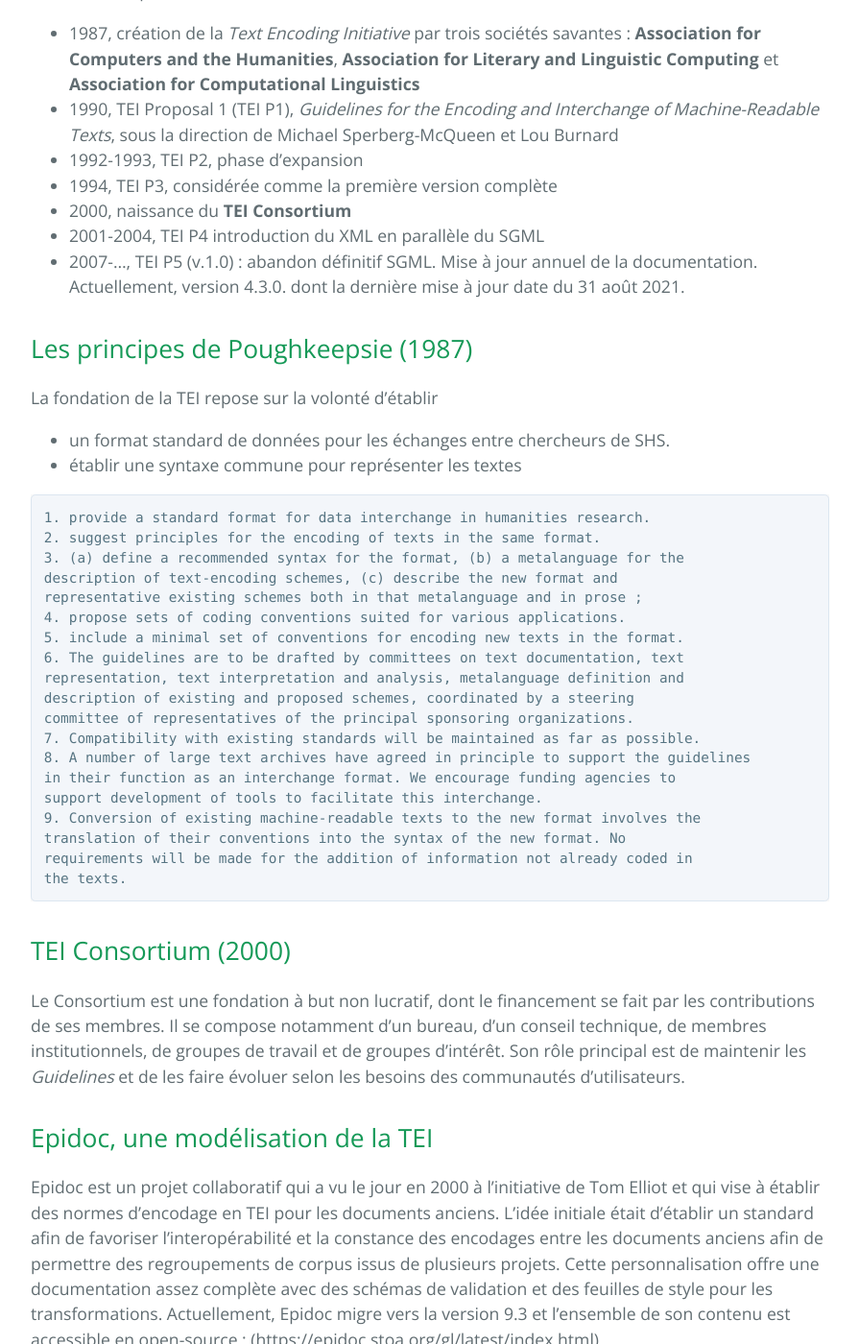
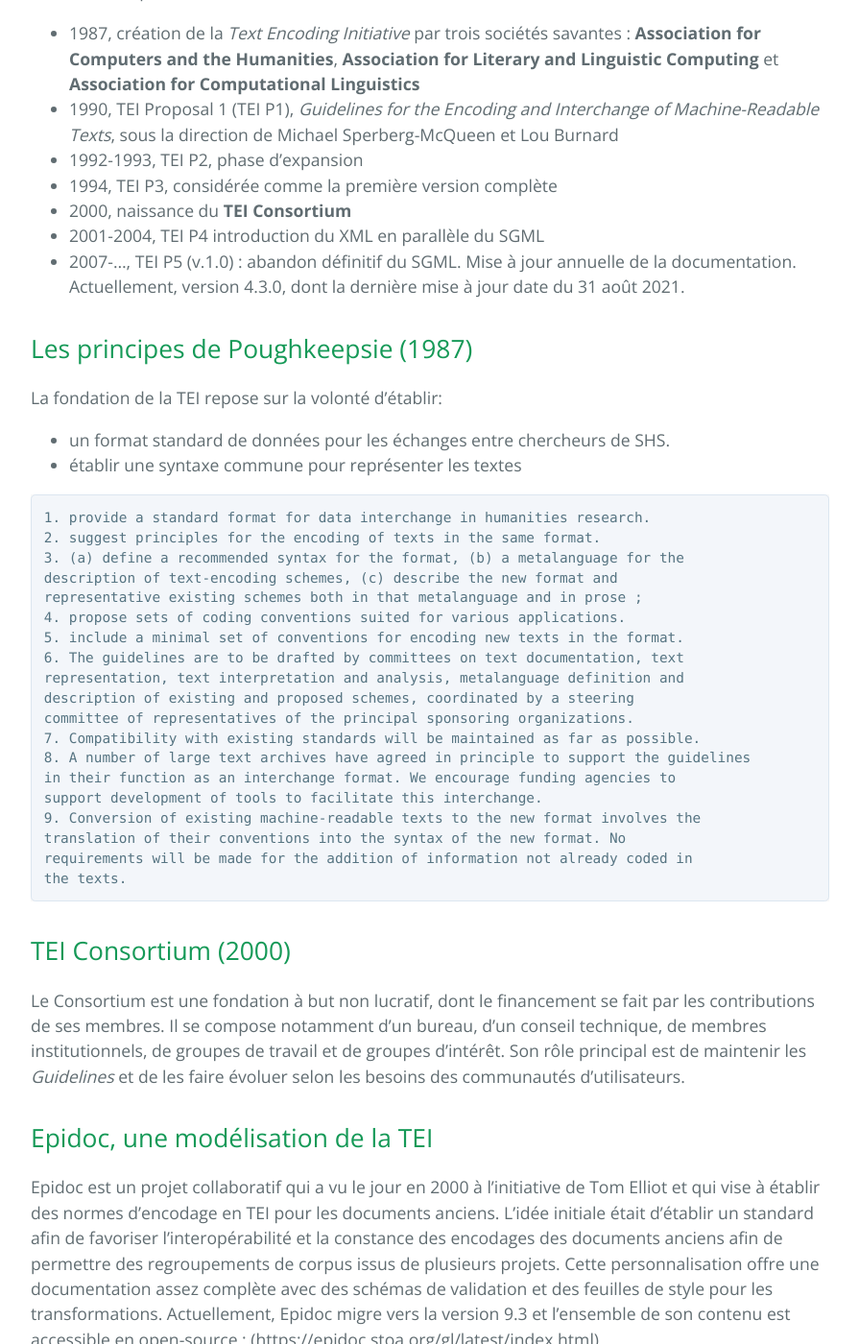
Before and after one commit to erc-dharma/digital-areal, a Jekyll site: the page built from introduction.md, in a window 1280 px wide and 1400 px high, scrolled down 798 px. Shown: the whole window at 96% size, without its empty margins (192-1087 px from the left). Built offline with Jekyll 4.4.1, drawn with Linux system fonts in a browser that asks for light colours; our own code applies the rules of GitHub Pages for plain Markdown files; some of the changed text lies outside the part shown.

Commit message:
dernière relecture

```diff
--- a/introduction.md
+++ b/introduction.md
@@ -12,10 +12,10 @@
 - 1994, TEI P3, considérée comme la première version complète
 - 2000, naissance du **TEI Consortium**
 - 2001-2004, TEI P4 introduction du XML en parallèle du SGML
-- 2007-..., TEI P5 (v.1.0) : abandon définitif SGML. Mise à jour annuel de la documentation. Actuellement, version 4.3.0. dont la dernière mise à jour date du 31 août 2021.
+- 2007-..., TEI P5 (v.1.0) : abandon définitif du SGML. Mise à jour annuelle de la documentation. Actuellement, version 4.3.0, dont la dernière mise à jour date du 31 août 2021.
 
 ## Les principes de Poughkeepsie (1987)
-La fondation de la TEI repose sur la volonté d'établir
+La fondation de la TEI repose sur la volonté d'établir:
 - un format standard de données pour les échanges entre chercheurs de SHS.
 - établir une syntaxe commune pour représenter les textes
 
@@ -46,7 +46,7 @@
 Son rôle principal est de maintenir les *Guidelines* et de les faire évoluer selon les besoins des communautés d'utilisateurs.
 
 ## Epidoc, une modélisation de la TEI
-Epidoc est un projet collaboratif qui a vu le jour en 2000 à l'initiative de Tom Elliot et qui vise à établir des normes d'encodage en TEI pour les documents anciens. L'idée initiale était d'établir un standard afin de favoriser l'interopérabilité et la constance des encodages entre les documents anciens afin de permettre des regroupements de corpus issus de plusieurs projets.
+Epidoc est un projet collaboratif qui a vu le jour en 2000 à l'initiative de Tom Elliot et qui vise à établir des normes d'encodage en TEI pour les documents anciens. L'idée initiale était d'établir un standard afin de favoriser l'interopérabilité et la constance des encodages des documents anciens afin de permettre des regroupements de corpus issus de plusieurs projets.
 Cette personnalisation offre une documentation assez complète avec des schémas de validation et des feuilles de style pour les transformations.
 Actuellement, Epidoc migre vers la version 9.3 et l'ensemble de son contenu est accessible en open-source : (https://epidoc.stoa.org/gl/latest/index.html).
 
```
Also changed, not shown: other parts of introduction.md (+1 -1 lines).
